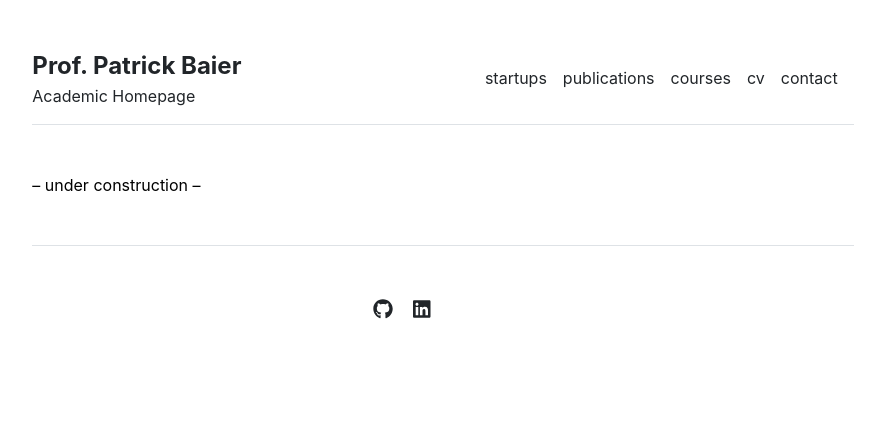
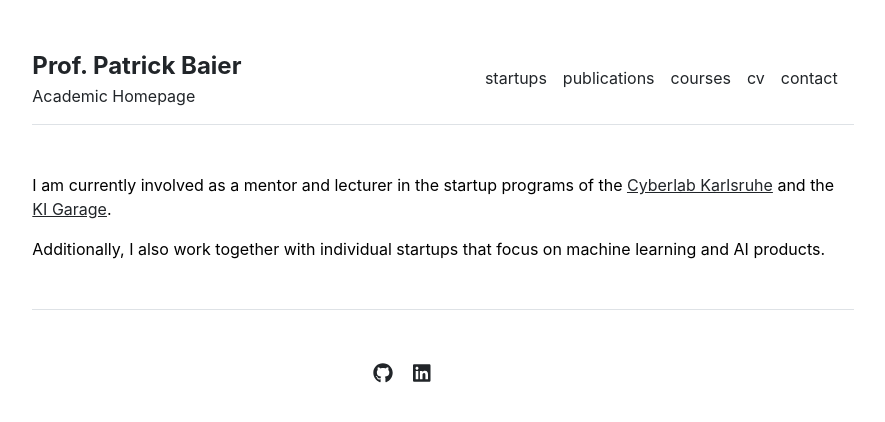
Before and after one commit to pabair/pabair.github.io, a Jekyll site: the page built from startups.md, in a window 1280 px wide. Shown: the top 422 px of the page, without its empty margins (197-1082 px from the left). Built offline with Jekyll 4.4.1, drawn with Linux system fonts in a browser that asks for light colours.

Commit message:
added content

```diff
--- a/startups.md
+++ b/startups.md
@@ -3,4 +3,6 @@ layout: startups
 title: "Startups"
 ---
 
--- under construction --
+I am currently involved as a mentor and lecturer in the startup programs of the [Cyberlab Karlsruhe](https://www.cyberlab-karlsruhe.de/starthilfe/cyberlab-accelerator) and the [KI Garage](https://www.ki-garage.de/de/).
+
+Additionally, I also work together with individual startups that focus on machine learning and AI products.
```
